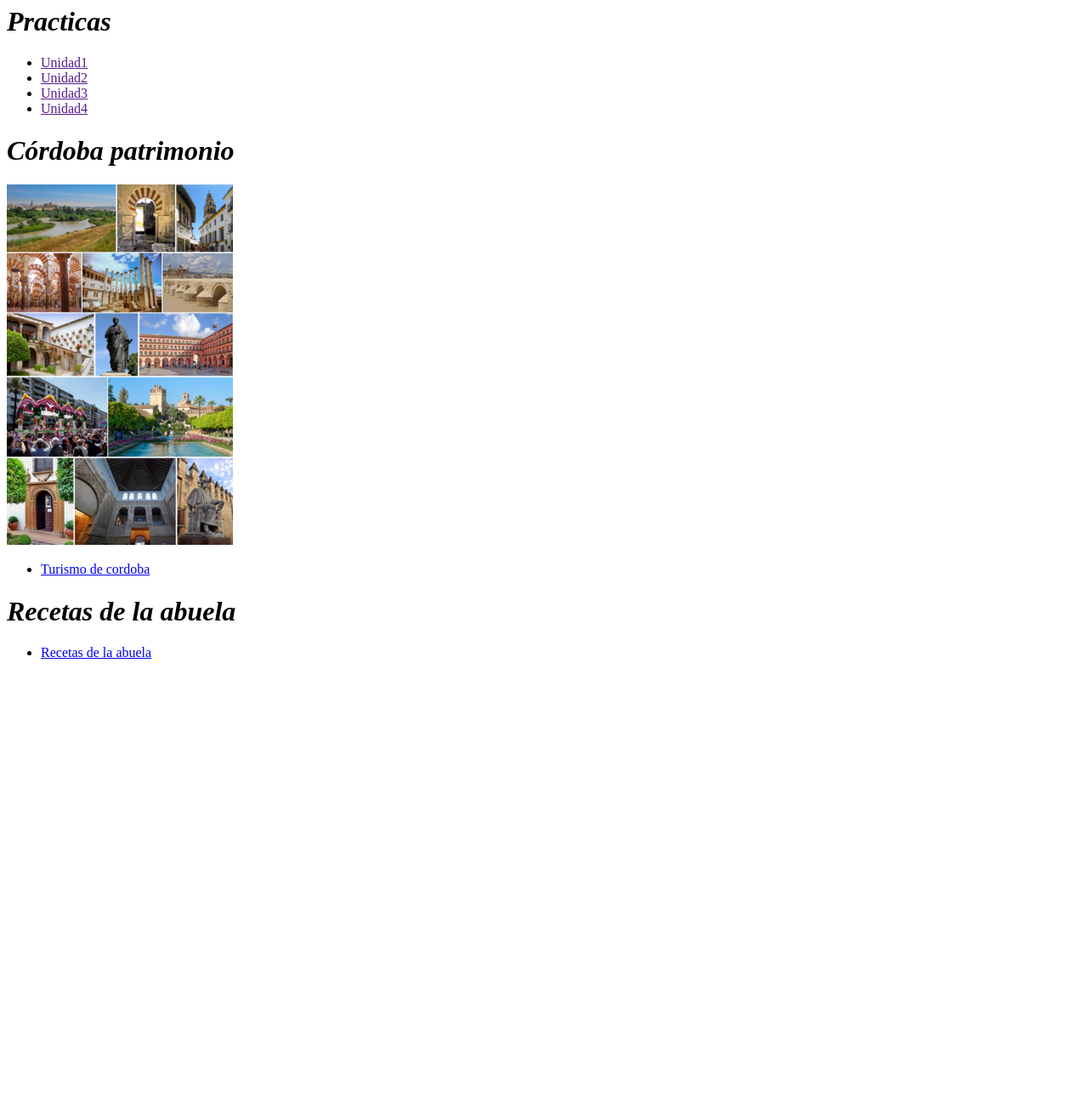
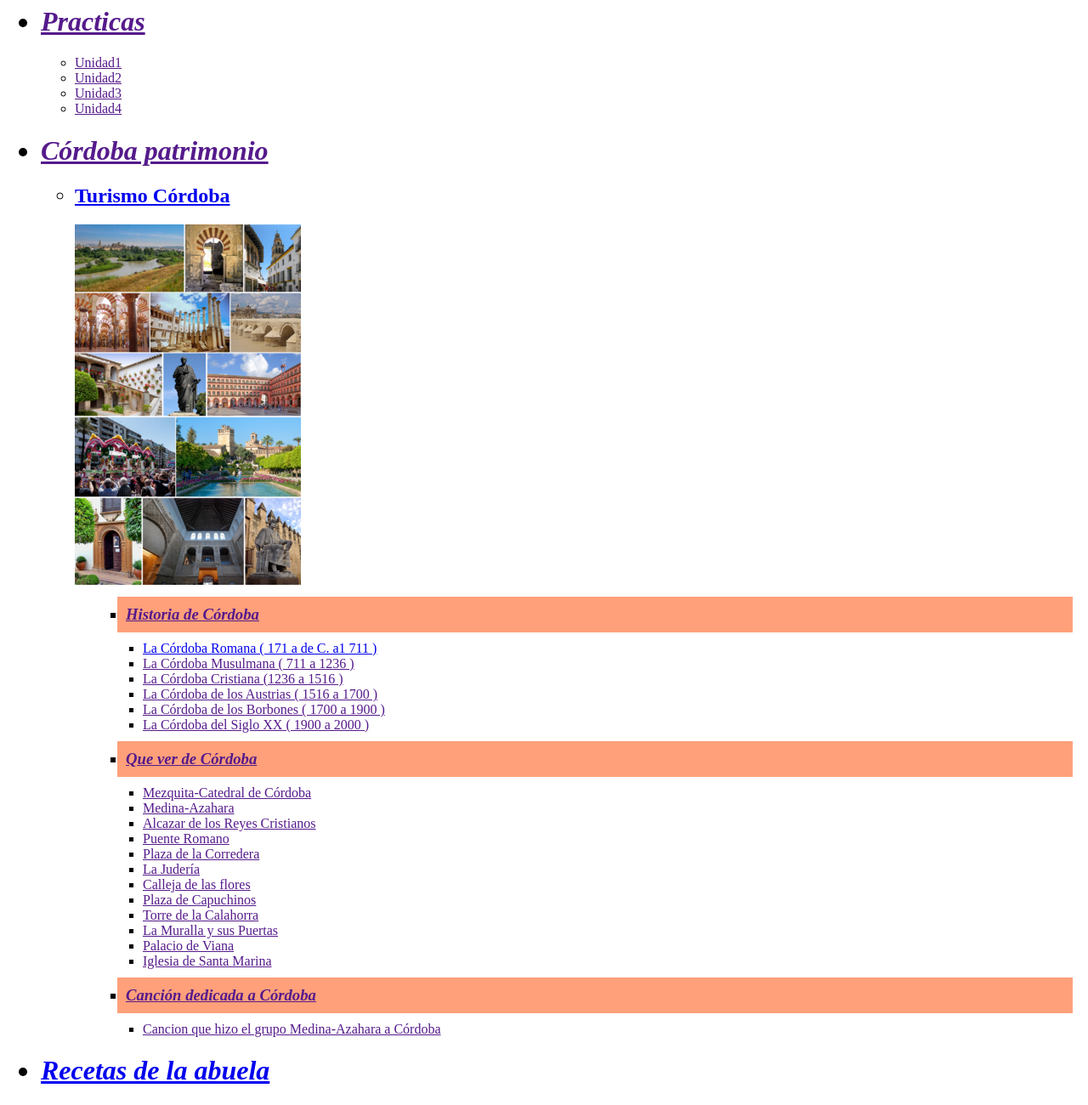
Before and after one commit to bmleon/bmleon.github.io, a plain HTML site: page Paginaweb.html in a window 1280 px wide. Shown: the part 316-1616 px from the top of the page at 85% size. Before the commit the page ends 1109 px from the top, so only its background shows below. Drawn offline with Linux system fonts and the light colour scheme.

Commit message:
Update Paginaweb.html

```diff
--- a/Paginaweb.html
+++ b/Paginaweb.html
@@ -8,27 +8,59 @@
     <link rel="stylesheet" type="text/css" href="csspaginaweb.css">
 </head>
 <body>
-    <header>
      <h1>Lenguaje de marcas</h1>
         <h1>Belén María León Fernández</h1>
         <a type="aplication/rss+xml" href="rss.xml"><img src="rss.jpg"></a>
-        <h1>Practicas</h1>
+    <div id="header">
+        <ul class="nav">
+            <h1><li><a href="">Practicas</a></li></h1>
                 <ul>
                     <li><a href="">Unidad1</a></li>
                     <li><a href="">Unidad2</a></li>
                     <li><a href="">Unidad3</a></li>
                     <li><a href="">Unidad4</a></li>
                 </ul>
-        <h1>Córdoba patrimonio</h1>
+            <h1><li><a href="">Córdoba patrimonio</a></li></h1>
+                <ul>
+                    <h2><li><a href="turismo cordoba.html">Turismo Córdoba</a></li></h2>
                     <img src="Paginaweb/cordoba.png">
                         <ul>
-                <li><a href="turismo cordoba.html">Turismo de cordoba</a></li>
+                            <h3><li><a href="">Historia de Córdoba</a></li></h3>
+                                <ul>
+                                    <li><a href="#romana">La Córdoba Romana ( 171 a de C. a1 711 )</a></li>
+                                    <li><a href="">La Córdoba Musulmana ( 711 a 1236 )</a></li>
+                                    <li><a href="">La Córdoba Cristiana (1236 a 1516 )</a></li>
+                                    <li><a href="">La Córdoba de los Austrias ( 1516 a 1700 )</a></li>
+                                    <li><a href="">La Córdoba de los Borbones ( 1700 a 1900 ) </a></li>
+                                    <li><a href="">La Córdoba del Siglo XX ( 1900 a 2000 )</a></li>
                                 </ul>
-        <h1>Recetas de la abuela</h1>
+                            <h3><li><a href="">Que ver de Córdoba </a></li></h3>
                                 <ul>
-            <li><a href="Las recetas de la abuela.html">Recetas de la abuela</a></li>
+                                    <li><a href="">Mezquita-Catedral de Córdoba</a></li>
+                                    <li><a href="">Medina-Azahara</a></li>
+                                    <li><a href="">Alcazar de los Reyes Cristianos</a></li>
+                                    <li><a href="">Puente Romano</a></li>
+                                    <li><a href="">Plaza de la Corredera</a></li>
+                                    <li><a href="">La Judería</a></li>
+                                    <li><a href="">Calleja de las flores</a></li>
+                                    <li><a href="">Plaza de Capuchinos</a></li>
+                                    <li><a href="">Torre de la Calahorra</a></li>
+                                    <li><a href="">La Muralla y sus Puertas</a></li>
+                                    <li><a href="">Palacio de Viana</a></li>
+                                    <li><a href="">Iglesia de Santa Marina</a></li>
                                 </ul>
-    </header>
-    <body background="">
+                            <h3><li><a href="">Canción dedicada a Córdoba</a></li></h3>
+                                <ul>
+                                    <li><a href="">Cancion que hizo el grupo Medina-Azahara a Córdoba</a></li>
+                                </ul>
+                        </ul>
+
+
+                </ul>
+            <h1><li><a href="Las recetas de la abuela.html">Recetas de la abuela</a></li></h1>
+
+        </ul>
+    </div>
+
 </body>
 </html>
```
Lines whose indentation alone changed are shown as unchanged.
